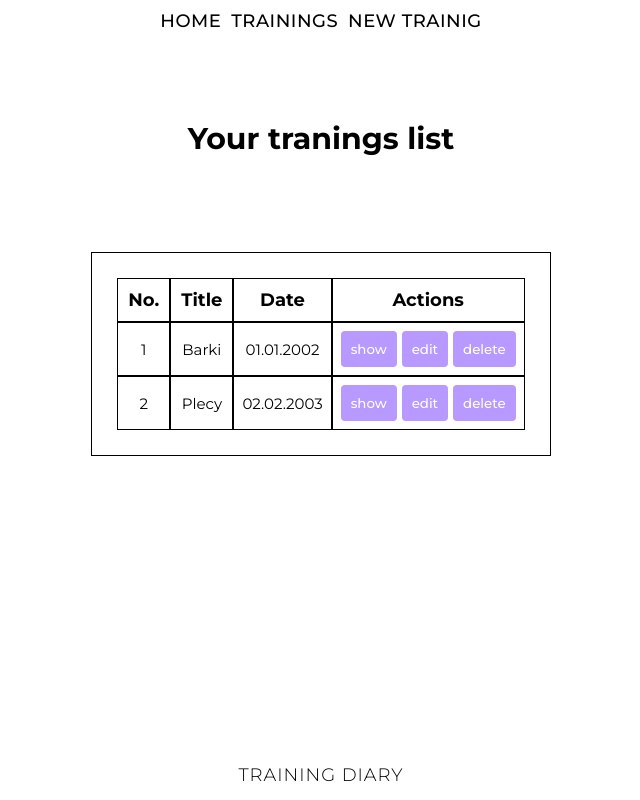
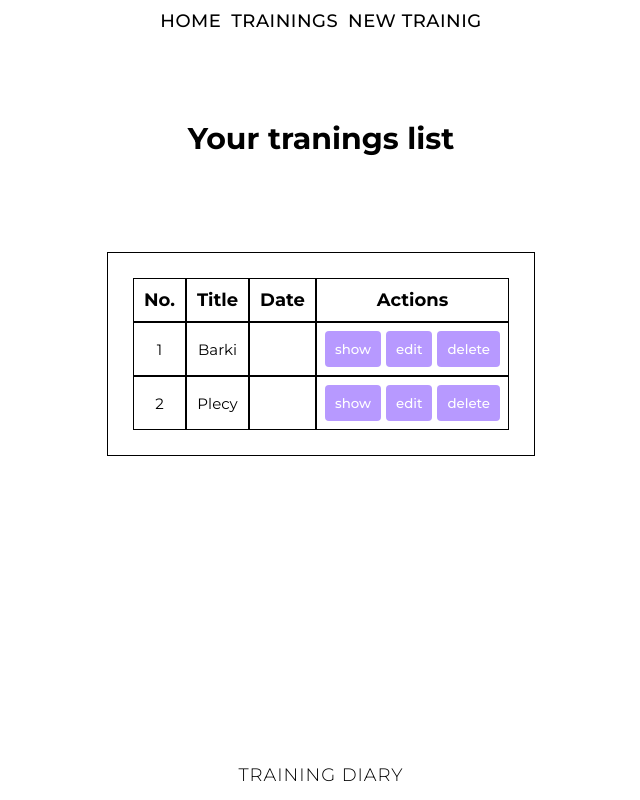
Before and after one commit to MateuszRyniewicz/training-diary, a React (Create React App) app: page /trainigs in a window 1280 px wide. Shown: the whole page, without its empty margins (319-959 px from the left). Built offline with nearby package versions, Linux system fonts and the light colour scheme.

Commit message:
TD21: fixed date issue

```diff
--- a/src/Pages/HomePage.js
+++ b/src/Pages/HomePage.js
@@ -4,6 +4,7 @@ import './HomePage.scss';
 
 const HomePage = () => {
 	return (
+
 		<main className='main'>
 			<div className='main-header-box-text'>
 				<h2 className='main-header-text'>Welcome to Training Diary</h2>
--- a/src/Pages/NewTrainigPage.js
+++ b/src/Pages/NewTrainigPage.js
@@ -21,9 +21,8 @@ const NewTrainigPage = () => {
 		},
 	]);
 
-	const { addTrainig, trainigsList } = useContext(TrainigContext);
-	const { message, setMessage, setIsOpenPopup, isOpenPopup } =
-		useContext(PopupContext);
+	const { addTrainig } = useContext(TrainigContext);
+	const { setMessage, setIsOpenPopup, isOpenPopup } = useContext(PopupContext);
 
 	const addFieldHandle = () => {
 		setInputFields([...inputFields, { exName: '', reps: '', weights: '' }]);
@@ -38,14 +37,14 @@ const NewTrainigPage = () => {
 	const submitForm = (e) => {
 		e.preventDefault();
 
-		const resp = addTrainig({
+		addTrainig({
 			id: uuid(),
 			title: title,
 			trainigDate: trainigDate,
 			excercises: inputFields,
 		});
 
-		setMessage('Dodano nowy trening');
+		setMessage('Added new trainig');
 		setIsOpenPopup(true);
 	};
 
--- a/src/Pages/TrainigsListPage.js
+++ b/src/Pages/TrainigsListPage.js
@@ -40,7 +40,9 @@ const TrainigsListPage = () => {
 								<tr key={trainig.id}>
 									<td className='trainigs-list-page-td'>{i + 1}</td>
 									<td className='trainigs-list-page-td'>{trainig.title}</td>
-									<td className='trainigs-list-page-td'>{trainig.date}</td>
+									<td className='trainigs-list-page-td'>
+										{trainig.trainigDate}
+									</td>
 									<td className='trainigs-list-page-td box-buttons'>
 										<button
 											className='trainigs-list-page-button'
```
